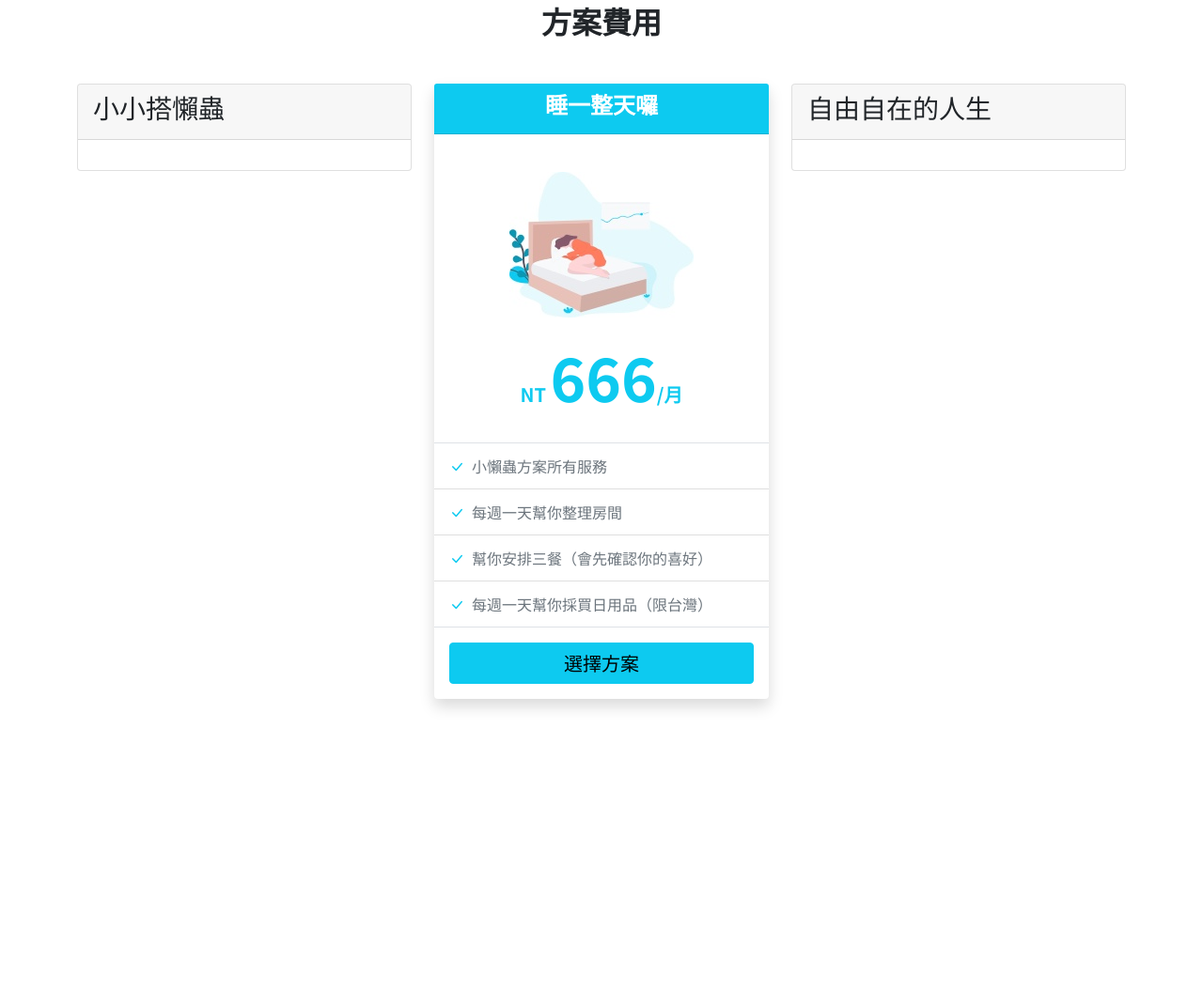
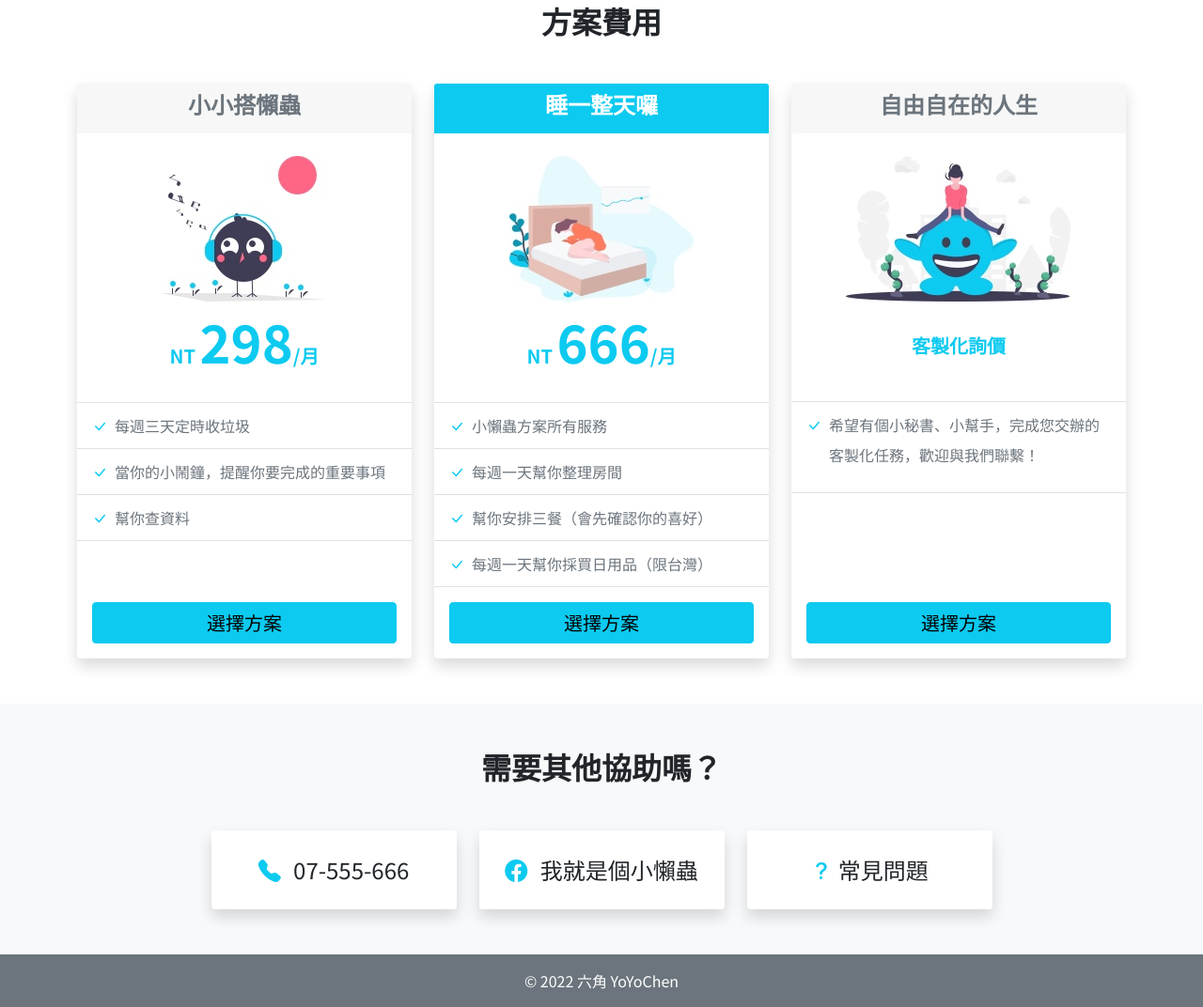
Before and after one commit to ChienYuYu/Landing-Page, a website: page index.html in a window 1280 px wide. Shown: the part 1554-2626 px from the top of the page at 94% size. Before the commit the page ends 2346 px from the top, so only its background shows below. Drawn offline with nearby package versions, Linux system fonts and the light colour scheme.

Commit message:
index finish

```diff
--- a/index.html
+++ b/index.html
@@ -120,45 +120,138 @@
   </section>
   <section class="container py-5">
     <h2 class="fw-bold text-center mb-5">方案費用</h2>
-    <div class="row row-cols-1 row-cols-lg-3 g-3 g-md-4">
+    <div class="row  row-cols-1 row-cols-lg-3 g-4">
       <div class="col">
-            <div class="card">
-                <div class="card-header">
-                    <h3 class="">小小搭懶蟲</h3>
+        <div class="card border-0 shadow h-100">
+          <div class="card-header border-0">
+            <h3 class="text-center text-secondary fs-4 fw-bold">小小搭懶蟲</h3>
           </div>
-                <div class="card-body"></div>
+          <div class="card-body d-flex justify-content-center flex-grow-0">
+            <div class="">
+              <img src="img/plan01.jpg" alt="" class="py-2">
+              <p class="text-info fs-5 fw-bold text-center">
+                NT <strong class="display-4 fw-bold">298</strong>/月
+              </p>
             </div>
           </div>
+          <ul class="list-group list-group-flush border-top border-bottom lh-lg">
+            <li class="list-group-item text-secondary"><i class="bi bi-check-lg text-info me-2"></i>每週三天定時收垃圾</li>
+            <li class="list-group-item text-secondary"><i class="bi bi-check-lg text-info me-2"></i>當你的小鬧鐘，提醒你要完成的重要事項
+            </li>
+            <li class="list-group-item text-secondary"><i class="bi bi-check-lg text-info me-2"></i>幫你查資料
+            </li>
+          </ul>
+          <div class="card-body d-flex align-items-end">
+            <button class="btn btn-info fs-5 w-100">選擇方案</button>
+          </div>
+        </div>
+      </div>
+      <!-- ----------------------------- -->
       <div class="col">
-            <div class="card shadow border-0">
-                <div class="card-header bg-info">
+        <div class="card shadow border-0 h-100">
+          <div class="card-header bg-info border-0">
             <h3 class=" text-center text-white fs-4 fw-bold">睡一整天囉</h3>
           </div>
-                <div class="card-body d-flex justify-content-center">
-                    <div class=""><img src="img/plan02.jpg"alt="" class="py-4">
-                        <p class="text-info fs-5 fw-bold text-center">NT <strong class="display-3 fw-bold">666</strong>/月</p></div>
+          <div class="card-body d-flex justify-content-center flex-grow-0">
+            <div class="">
+              <img src="img/plan02.jpg" alt="" class="py-2">
+              <p class="text-info fs-5 fw-bold text-center">
+                NT <strong class="display-4 fw-bold">666</strong>/月
+              </p>
+            </div>
           </div>
           <ul class="list-group list-group-flush border-top border-bottom lh-lg">
             <li class="list-group-item text-secondary"><i class="bi bi-check-lg text-info me-2"></i>小懶蟲方案所有服務</li>
             <li class="list-group-item text-secondary"><i class="bi bi-check-lg text-info me-2"></i>每週一天幫你整理房間</li>
-                    <li class="list-group-item text-secondary"><i class="bi bi-check-lg text-info me-2"></i>幫你安排三餐（會先確認你的喜好）</li>
-                    <li class="list-group-item text-secondary"><i class="bi bi-check-lg text-info me-2"></i>每週一天幫你採買日用品（限台灣）</li>
+            <li class="list-group-item text-secondary"><i class="bi bi-check-lg text-info me-2"></i>幫你安排三餐（會先確認你的喜好）
+            </li>
+            <li class="list-group-item text-secondary"><i class="bi bi-check-lg text-info me-2"></i>每週一天幫你採買日用品（限台灣）
+            </li>
           </ul>
           <div class="card-body">
             <button class="btn btn-info fs-5 w-100">選擇方案</button>
           </div>
         </div>
       </div>
-        <div class="col">
-            <div class="card">
-                <div class="card-header">
-                    <h3 class="">自由自在的人生</h3>
+      <!-- ----------------------------- -->
+      <div class="col ">
+        <div class="card card shadow border-0 h-100">
+          <div class="card-header border-0">
+            <h3 class="text-center text-secondary fs-4 fw-bold">自由自在的人生</h3>
           </div>
-                <div class="card-body"></div>
+          <div class="card-body d-flex justify-content-center flex-grow-0">
+            <div class="">
+              <img src="img/plan03.jpg" alt="" class="py-2">
+              <p class="text-info fs-5 fw-bold text-center mb-1 py-4">客製化詢價</p>
+            </div>
+          </div>
+          <ul class="list-group list-group-flush border-top border-bottom lh-lg">
+            <li class="list-group-item text-secondary d-flex">
+              <i class="bi bi-check-lg text-info me-2"></i>
+              <p class="">希望有個小秘書、小幫手，完成您交辦的客製化任務，歡迎與我們聯繫！</p>
+            </li>
+          </ul>
+          <div class="card-body d-flex align-items-end">
+            <button class="btn btn-info fs-5 w-100">選擇方案</button>
           </div>
         </div>
       </div>
+      <!-- --------------------------- -->
+    </div>
   </section>
+  <!-- --------------------------- -->
+
+  <section class="bg-light p-5">
+    <h2 class="fw-bold text-center mb-5">需要其他協助嗎？</h2>
+    <div class="container">
+      <div class="row justify-content-center g-4">
+
+        <div class="col-lg-3">
+          <div class="card border-0 shadow ">
+            <div class="card-body p-4 fs-4 text-center">
+              <!-- <p class="text-center mb-0">
+                <i class="bi bi-telephone-fill text-info me-2"></i>
+                07-555-666
+              </p> -->
+              <a href="tel:07-555-666" class="text-decoration-none text-dark">
+                <i class="bi bi-telephone-fill text-info me-2"></i>
+                07-555-666
+              </a>
+            </div>
+          </div>
+        </div>
+
+        <div class="col-lg-3">
+          <div class="card border-0 shadow">
+            <div class="card-body p-4 fs-4 text-center">
+              <a href="https://zh-tw.facebook.com/" class="text-decoration-none text-dark">
+                <i class="bi bi-facebook text-info me-2"></i>
+                我就是個小懶蟲
+              </a>
+            </div>
+          </div>
+        </div>
+
+        <div class="col-md-3">
+          <div class="card border-0 shadow">
+            <div class="card-body p-4 fs-4 text-center">
+              <a href="#" class="text-decoration-none text-dark">
+                <i class="bi bi-question-lg text-info"></i>
+                常見問題
+              </a>
+            </div>
+          </div>
+        </div>
+
+      </div>
+    </div>
+  </section>
+  <!-- --------------------------- -->
+  <footer class="bg-secondary p-3">
+    <p class="text-center text-white mb-0">
+      &copy 2022 六角 YoYoChen
+    </p>
+  </footer>
 
 </body>
 
```
Lines whose indentation alone changed are shown as unchanged.
